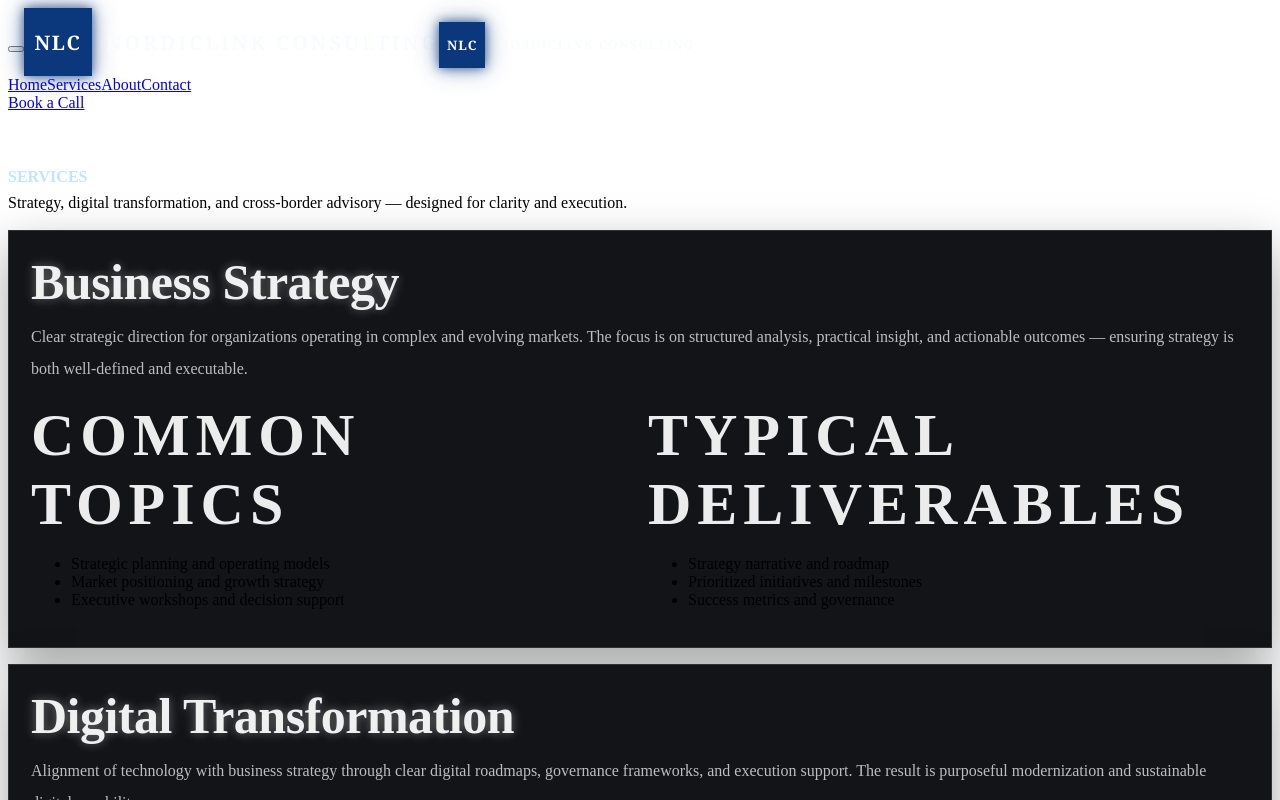
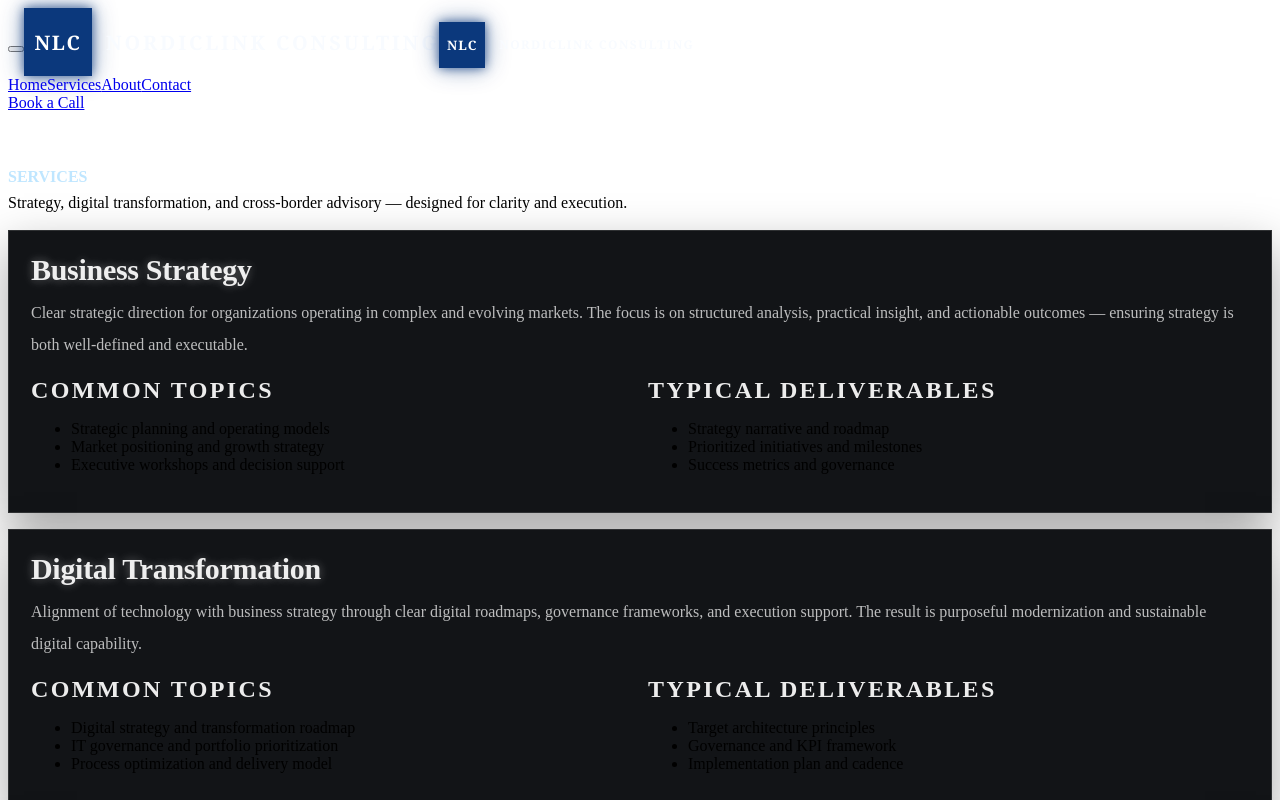
Before and after one commit to jeanalbertsen-svg/nordiclink-site, a React (Vite) app: page /services in a window 1280 px wide. Shown: the top 800 px of the page. Built offline with nearby package versions, Linux system fonts and the light colour scheme; the HTML template or start-up script is replaced by a standard one.

Commit message:
Update website styles

```diff
--- a/src/pages/Services.css
+++ b/src/pages/Services.css
@@ -17,7 +17,7 @@
 /* ✅ Header neon light blue */
 .servicePanel h3{
   margin: 0 0 10px;
-  font-size: 50px;
+  font-size: 30px;
   font-weight: 800;
   color: rgba(255,255,255,0.92); /* ✅ neon white */
   letter-spacing: -0.01em;
@@ -44,7 +44,7 @@
 
 /* ✅ miniTitle matches theme */
 .miniTitle{
-  font-size: 60px;
+  font-size: 24px;
   letter-spacing: 0.10em;
   text-transform: uppercase;
   margin-bottom: 6px;
```
